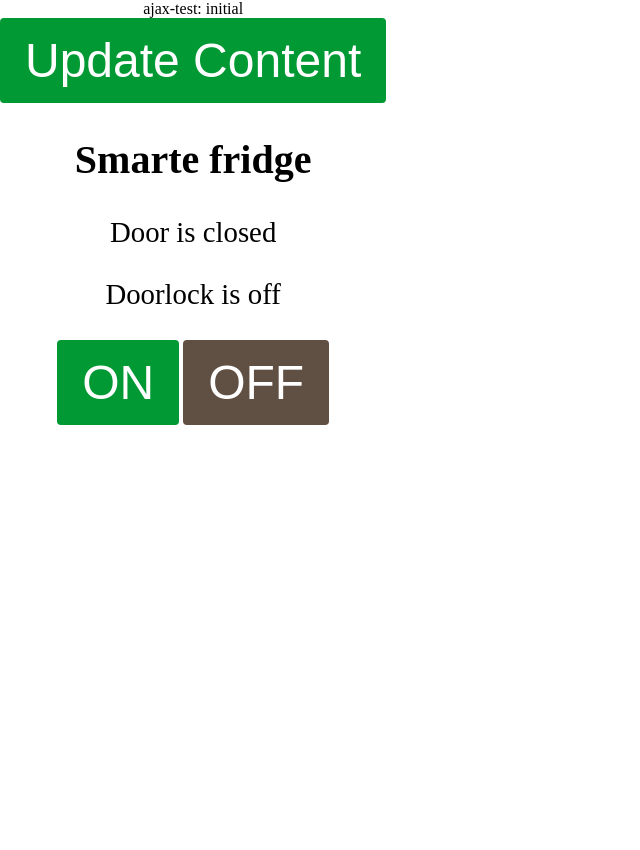
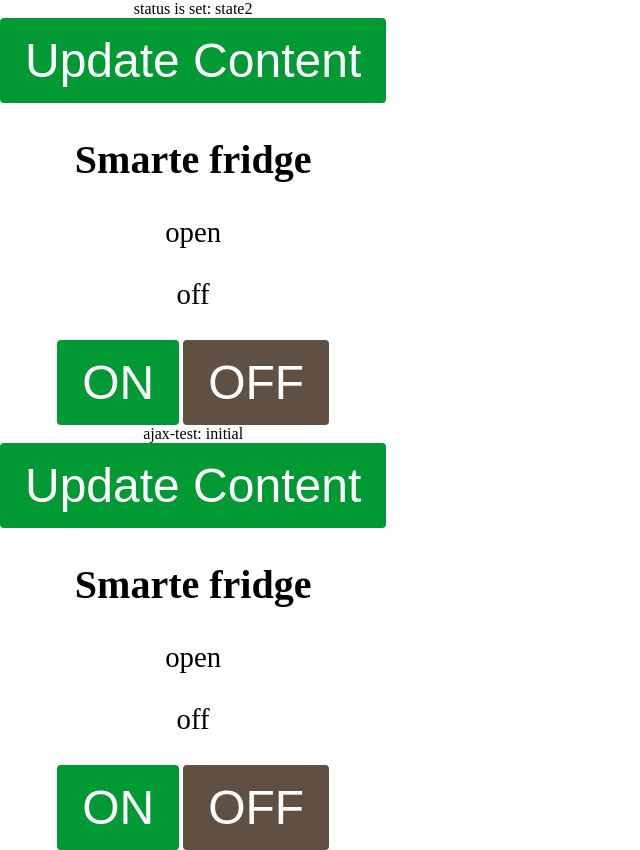
Before and after one commit to mario-trabert/RasPi_Backend, a Flask app: page /set_state2 in a window 1280 px wide. Shown: the whole page, without its empty margins (0-640 px from the left). Before the commit the page ends 425 px from the top, so only its background shows below. Run offline with Flask 2, Linux system fonts and the light colour scheme; data that the repository does not hold is empty.

Commit message:
update session

```diff
--- a/app.py
+++ b/app.py
@@ -1,87 +1,147 @@
-from flask import Flask, render_template, request, redirect
+from flask import Flask, render_template, request, send_from_directory, session, jsonify
+from flask_session import Session
 from gpiozero import Button,LED
 
+'''
+State-flow:
+
+state0:
+   door: closed
+   magnet: on
+   qr code: not recognized
+
+
+   if qr-code recognized:
+      state_fridge 1
+
+state1:
+   door closed
+   magnet: off
+
+
+   qr code: was recognized
+
+   if door was opened:
+      state_fridge 2
+
+state2:
+   door: opened
+   magnet: off
+   qr code: ...
+
+   if door is closed again:
+      state_fridge 3
+
+State 3:
+   door: closed
+   magnet: on
+   qr code: ...
+
+   show bill
+
+'''
 
 app = Flask(__name__)
+sess = Session()
 
-inputdevice = Button(18)
+door_sensor = Button(18)
 magnet = LED(23)
 
 #set the magnet off; remember the magnet works with inverted logic
 magnet.on()
-#save current magnet state
-magnet_state = 'Doorlock is off'
-door_state = 'Door is closed'
-#after closing again getting a receipt 1
-state = 2
 
-#display the main web page
-@app.route('/')
-def main():
-   global magnet_state
-   global door_state
-   # pass the magnet state to the index.html and return it to the user
-   if inputdevice.value == 1:
-      door_state = 'Door is closed'
+@app.route('/get_state')
+def get_state():
+    dict_status = {}
+    dict_status["session"] = session["status_session"]
+    dict_status["magnet"] = session["status_magnet"]
+    dict_status["door"] = session["status_door"]
 
-   if inputdevice.value == 0:
-      door_state = 'Door is open'
+    return(jsonify(dict_status))
 
-   return render_template('index.html', magnet_state=magnet_state,door_state=door_state)
+# fridge geschlossen, verriegelt
 
-#execute control() when someone presses the on/off buttons
-@app.route('/<action>')
-def control(action):
-   global magnet_state
-   global door_state
+# Endpunkt wird aufgerufen von Ajax-Call, wenn QR-Code seite angezeigt wird
+# wichtig, damit der fridge initialissiert wird
+@app.route('/set_state0')
+def set_state0():
+    session["status_session"] = "state0"
+    session["status_magnet"] = "on"
+    session["status_door"] = "closed"
 
-   #if the action part of the URL is 'on', turn the magnet on
+    # magnet.on()
 
-   if action == 'on':
-      #set the magnet on
-      magnet.on()
-      #save the magnet state
-      magnet_state = 'Doorlock is on'
-   if action == 'off':
-      magnet.off()
-      magnet_state = 'Doorlock is off'
-   if inputdevice.value == 0:
-      door_state = 'Door is open'
-      #after opening der door state
-   if inputdevice.value == 1:
-      door_state = 'Door is closed'
+    return (str(session['status_session']) + " set")
+
+# qr-code wurde detected
+# fridge wird entsperrt, ist aber noch geschlossen
+# Endpunkt wird aufgerufen automatisch wenn QR-Code erkannt wurde
+@app.route('/set_state1')
+def set_state1():
+    session["status_session"] = "state1"
+    session["status_magnet"] = "off"
+    session["status_door"] = "closed"
+
+    magnet.off()
+
+    return render_template('index.html', magnet_state=session["status_magnet"], door_state=session["status_door"])
+    #return (str(session['status_session']) + " set")
+
+# fridge wurde geoeffnet
+@app.route('/set_state2')
+def set_state2():
+    session["status_session"] = "state2"
+    session["status_magnet"] = "off"
+    session["status_door"] = "open"
+
+    return render_template('index.html', magnet_state=session["status_magnet"], door_state=session["status_door"])
+    #return (str(session['status_session']) + " set")
+
+# fridge wurde geschlossen, bill soll angezeigt werden
+@app.route('/set_state3')
+def set_state3():
+    session["status_session"] = "state3"
+    session["status_magnet"] = "on"
+    session["status_door"] = "closed"
+
+    magnet.on()
+    # bill_show()
+
+    #return render_template('index.html', magnet_state=session["status_magnet"], door_state=session["status_door"])
+    return render_template('index.html', magnet_state=session["status_magnet"], door_state="Ende Gelaende")
+    #return (str(session['status_session']) + " set")
+
+# fuunktion wird regelmaessig aufgerufen.
+# Abhaengig vom tatsaechlichen status soll der status geupdatet werden
+@app.route('/update-state_fridge')
+def control_update_fridge_state():
+    session["status_door"] = "closed"
+    # door_sensor.value == 1 --> closed
+    # door_sensor.value == 0 --> open
+    # door_sensor.value
+    if door_sensor.value == 1:
+        session["status_door"] = "closed"
+    else:
+        session["status_door"] = "open"
+
+    # status wurde noch nicht gesetzt aus irgend einem grund
+    if str(session.get('status_session')) == "None":
+        set_state0()
+        return("status is not set. set state0")
+
+    # wenn state=state1 und status_door = "open", setze state2
+    elif str(session.get('status_session')) == "state1" and session["status_door"] == "open":
+        set_state2()
+
+    # wenn state=state2 und status_door = "closed", setze state3
+    elif str(session.get('status_session')) == "state2" and session["status_door"] == "closed":
+        set_state3()
+
+    # return render_template('index.html', magnet_state=session["status_magnet"], door_state=session["status_door"])
+    return ("status is set: " + str(session.get('status_session')))
 
 
-   #pass the magnet state to the index.html and return it to the user
-   return render_template('index.html', magnet_state=magnet_state, door_state=door_state)
-
-
-@app.route('/update-state_fridge')
-def control_ajax():
-   global state
-
-   if inputdevice.value == 0:
-      door_state = 'Was brauchst du?'
-      magnet_state = 'Doorlock is off'
-      state = 1
-      print(state)
-      return render_template('index.htm', magnet_state=magnet_state ,  door_state=door_state)
-
-      #after opening der door state
-   if inputdevice.value == 1 and state == 1:
-      magnet.on()
-      state = 2
-      door_state = 'Beleg'
-      magnet_state = 'Doorlock is on'
-      print(state)
-      return render_template('index2.html', magnet_state=magnet_state ,  door_state=door_state)
-
-   #   return redirect('/index.html')
-
-
-
-   #return "ajax test response"
-
-#start the web server at localhost on port 80
+#start the web server at localhost on port 80 port=1338
 if __name__ == '__main__':
-   app.run(host='0.0.0.0', port=80, debug=True)
+    app.secret_key = "super secret fridge key"
+    app.run(host='0.0.0.0', port=80, debug=False)
--- a/templates/index.html
+++ b/templates/index.html
@@ -37,3 +37,42 @@
 </script>
 </body>
 </html>
+<!DOCTYPE html>
+<html>
+<head>
+<title>RPi Web Server</title>
+<link rel="stylesheet" type="text/css" href="{{ url_for('static', filename='style.css') }}">
+<meta name="viewport" content="width=device-width, initial-scale=1">
+<script>
+    function get_fridge_state() {
+        console.log("starte: get_fridge_state()");
+      var xhttp = new XMLHttpRequest();
+      xhttp.onreadystatechange = function() {
+        if (this.readyState == 4 && this.status == 200) {
+         document.getElementById("div_fridge_state").innerHTML = this.responseText;
+        }
+      };
+      xhttp.open("GET", "/update-state_fridge", true);
+      xhttp.send();
+      setTimeout(get_fridge_state,1000);
+    }
+</script>
+</head>
+
+<body onload="get_fridge_state()">
+    <div id="div_fridge_state">
+        ajax-test: initial
+    </div>
+<button type="button" onclick="get_fridge_state()">Update Content</button>
+
+    <h2>Smarte fridge</h2>
+    <!-- <p>{{door_state_text}}</p> -->
+    <p>{{door_state}}</p>
+    <p>{{magnet_state}}</p>
+   <a href="/on"><button>ON</button></a>
+    <a href="/off"><button class="off">OFF</button></a>
+
+
+</script>
+</body>
+</html>
```
